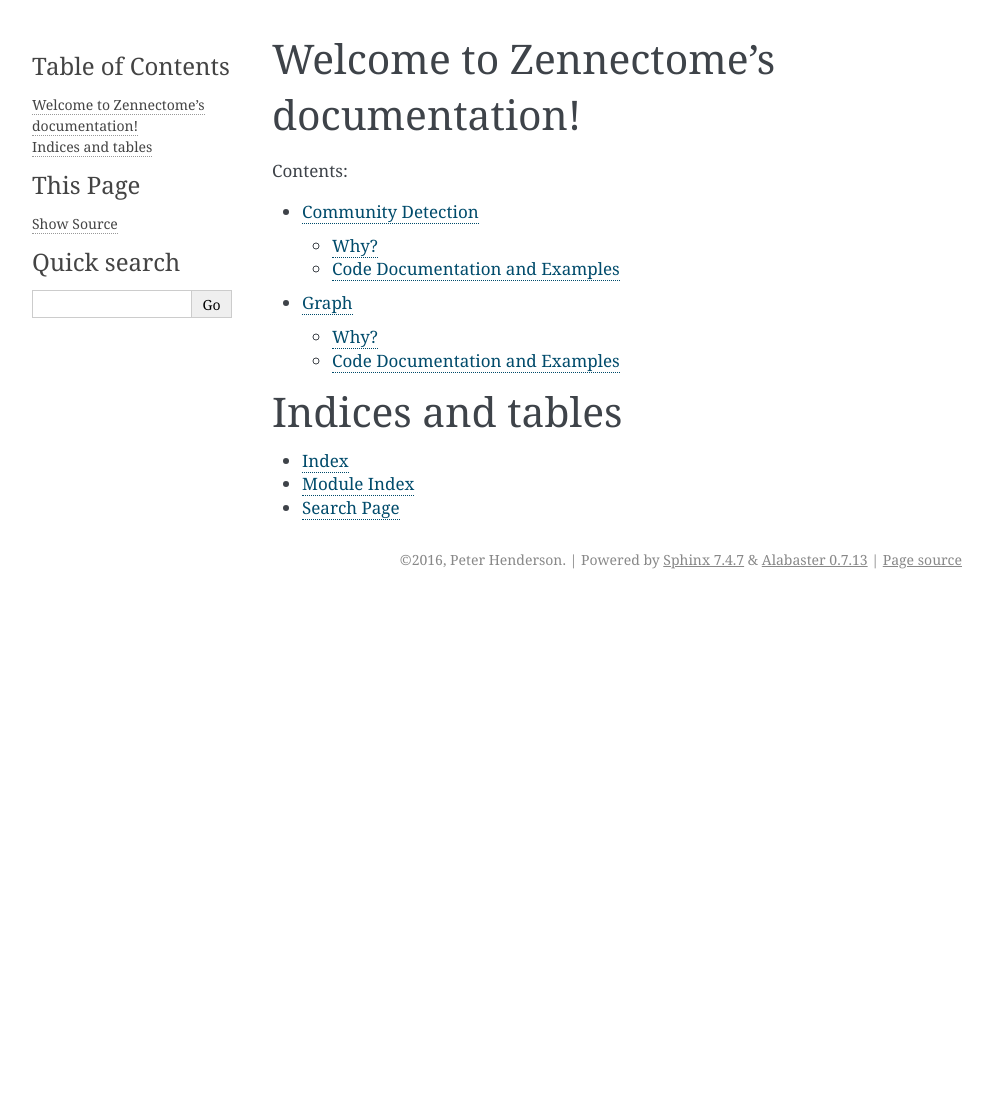
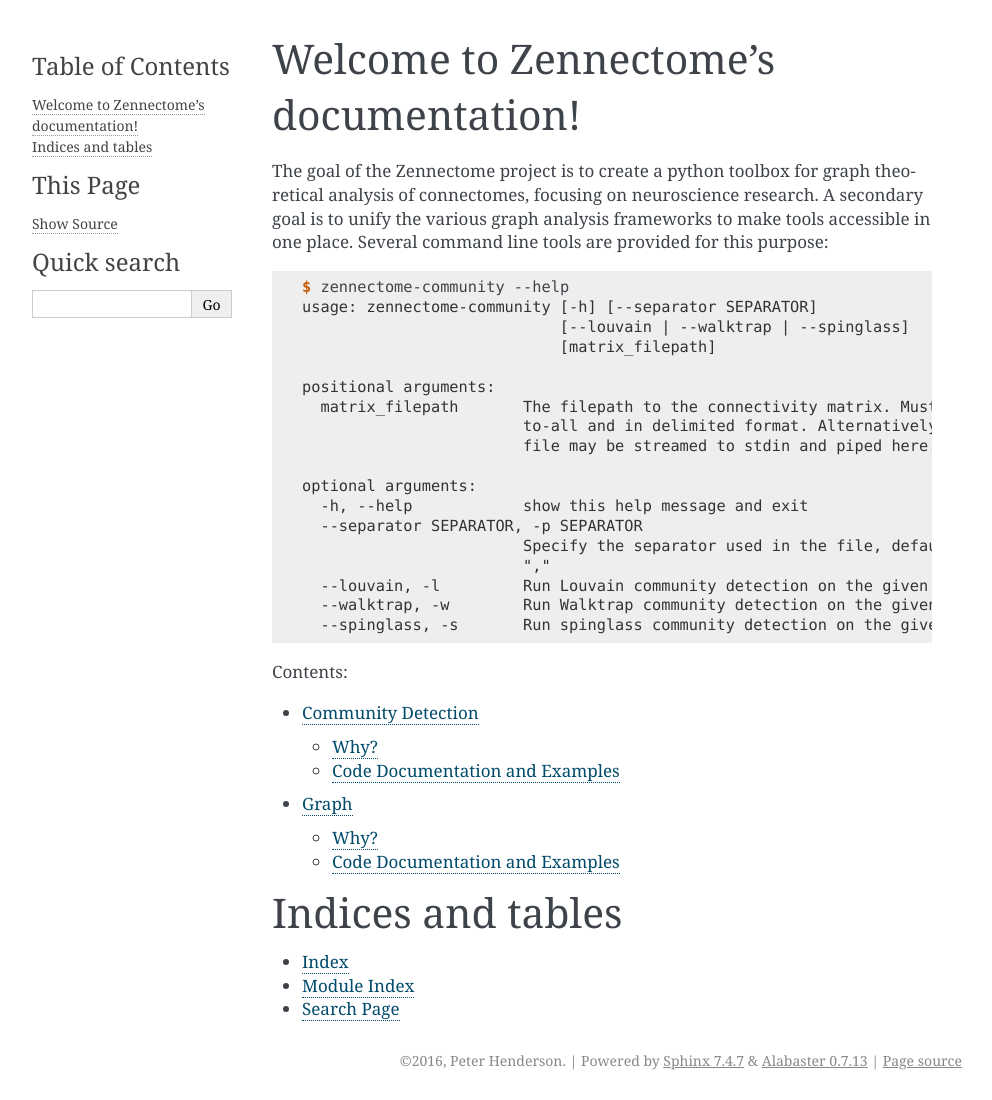
Before and after one commit to Breakend/Zennectome, a Sphinx documentation site: the page built from docs/index.rst, in a window 1280 px wide. Shown: the whole page, without its empty margins (148-1140 px from the left). Built offline with Sphinx 7.4.7, drawn with Linux system fonts in a browser that asks for light colours; before the commit the page ends 900 px from its top, so only the background shows below that.

```diff
--- a/docs/index.rst
+++ b/docs/index.rst
@@ -5,6 +5,32 @@
 
 Welcome to Zennectome's documentation!
 ======================================
+
+The goal of the Zennectome project is to create a python toolbox for graph theoretical
+analysis of connectomes, focusing on neuroscience research. A secondary goal is to unify
+the various graph analysis frameworks to make tools accessible in one place. Several command
+line tools are provided for this purpose:
+
+.. code-block:: console
+
+    $ zennectome-community --help
+    usage: zennectome-community [-h] [--separator SEPARATOR]
+                                [--louvain | --walktrap | --spinglass]
+                                [matrix_filepath]
+
+    positional arguments:
+      matrix_filepath       The filepath to the connectivity matrix. Must be all-
+                            to-all and in delimited format. Alternatively, the
+                            file may be streamed to stdin and piped here.
+
+    optional arguments:
+      -h, --help            show this help message and exit
+      --separator SEPARATOR, -p SEPARATOR
+                            Specify the separator used in the file, defaults to
+                            ","
+      --louvain, -l         Run Louvain community detection on the given graph.
+      --walktrap, -w        Run Walktrap community detection on the given graph.
+      --spinglass, -s       Run spinglass community detection on the given graph.
 
 Contents:
 
```
Also changed, not shown: README.rst (+9 -10 lines).
